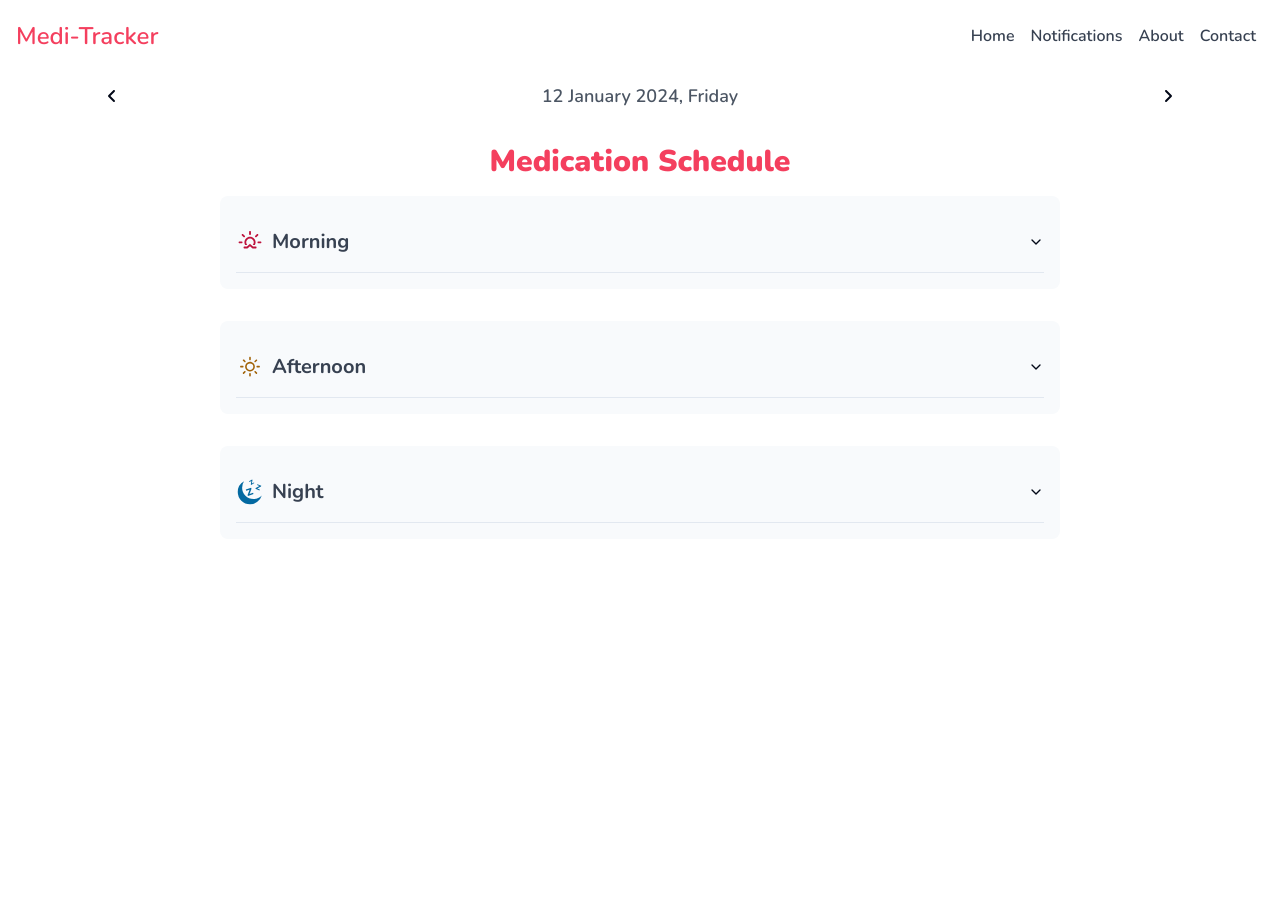
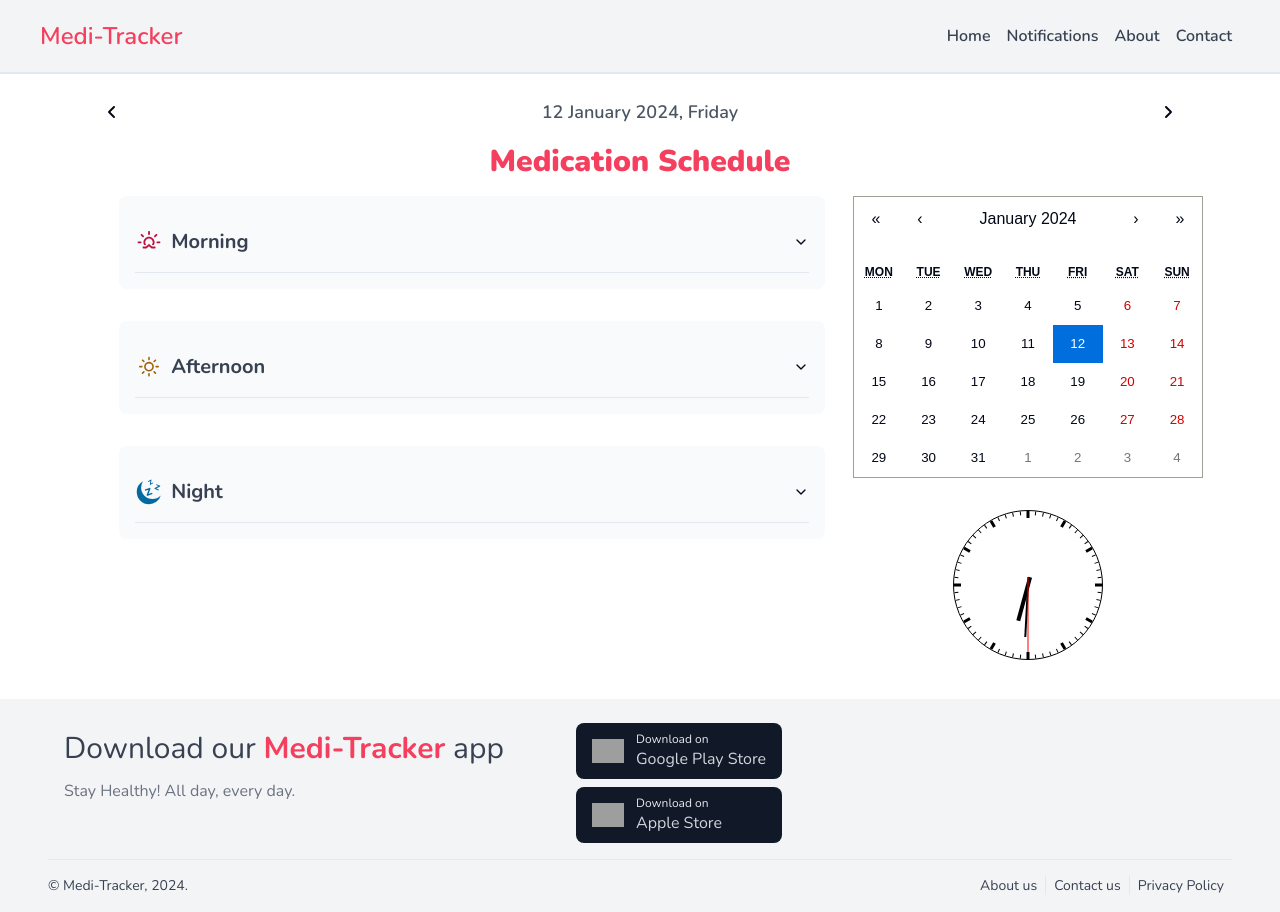
Before and after one commit to kabhinav577/medi-track, a Next.js app: page / in a window 1280 px wide. Before the commit the page ends 800 px from the top, so only its background shows below. Built offline with nearby package versions, Linux system fonts and the light colour scheme; grey boxes are pictures that could not be loaded.

Commit message:
Working on Footer and few bugs fixes

```diff
--- a/app/layout.tsx
+++ b/app/layout.tsx
@@ -2,6 +2,7 @@ import type { Metadata } from 'next';
 import { Nunito } from 'next/font/google';
 import './globals.css';
 import Navbar from '@/components/Navbar';
+import Footer from '@/components/Footer';
 
 const inter = Nunito({ subsets: ['latin'] });
 
@@ -20,6 +21,7 @@ export default function RootLayout({
       <body className={inter.className}>
         <Navbar />
         <div className="pb-20 pt-16">{children}</div>
+        <Footer />
       </body>
     </html>
   );
--- a/app/page.tsx
+++ b/app/page.tsx
@@ -1,3 +1,4 @@
+import CalendarClockWidget from '@/components/CalendarClockWidget';
 import Container from '@/components/Container';
 import DateCarousel from '@/components/DateCarousel';
 import MedicationSchedule from '@/components/MedicationSchedule';
@@ -6,7 +7,17 @@ export default function Home() {
   return (
     <Container>
       <DateCarousel />
-      <MedicationSchedule date={new Date()} />
+      <h1 className="text-3xl text-center font-semibold text-rose-500">
+        <strong>Medication Schedule</strong>
+      </h1>
+      <div className="w-full md:w-[85%] xl:w-full md:mx-auto relative">
+        <div className="w-full xl:w-[70%] xl:flex xl:justify-start items-center">
+          <MedicationSchedule date={new Date()} />
+        </div>
+        <div className="w-[25%] hidden absolute top-4 right-8 xl:flex flex-col items-center">
+          <CalendarClockWidget />
+        </div>
+      </div>
     </Container>
   );
 }
--- /dev/null
+++ b/components/CalendarClockWidget.tsx
@@ -0,0 +1,32 @@
+'use client';
+
+import React, { useEffect, useState } from 'react';
+import Calendar from 'react-calendar';
+import Clock from 'react-clock';
+import 'react-calendar/dist/Calendar.css';
+import 'react-clock/dist/Clock.css';
+
+type ValuePiece = Date | null;
+
+type Value = ValuePiece | [ValuePiece, ValuePiece];
+
+const CalendarClockWidget = () => {
+  const [calendarValue, setCalendarValue] = useState<Value>(new Date());
+  const [clockValue, setClockValue] = useState(new Date());
+
+  useEffect(() => {
+    const interval = setInterval(() => setClockValue(new Date()), 1000);
+
+    return () => {
+      clearInterval(interval);
+    };
+  }, []);
+  return (
+    <div className="flex flex-col justify-center items-center gap-8">
+      <Calendar onChange={setCalendarValue} value={calendarValue} />
+      <Clock value={clockValue} />
+    </div>
+  );
+};
+
+export default CalendarClockWidget;
--- a/components/DateCarousel.tsx
+++ b/components/DateCarousel.tsx
@@ -49,7 +49,7 @@ const DateCarousel: React.FC<DateCarouselProps> = ({}) => {
   };
 
   return (
-    <div className="flex items-center justify-between w-full px-4 py-4">
+    <div className="flex items-center justify-between w-full px-4 py-4 mt-4">
       <button
         onClick={() => handleDateChange(-1)}
         className=" hover:bg-gray-200 p-2 rounded-full focus:outline-none"
--- /dev/null
+++ b/components/Footer.tsx
@@ -0,0 +1,75 @@
+/* eslint-disable @next/next/no-img-element */
+'use client';
+import { useRouter } from 'next/navigation';
+import React from 'react';
+
+const Footer = () => {
+  const router = useRouter();
+  return (
+    <div className=" bg-gray-100 mt-20">
+      <div className="w-full mx-auto text-gray-700 px-8 md:px-12 py-4">
+        <div className="flex flex-col md:flex-row items-start md:gap-12 gap-4 justify-start">
+          <div className="p-4">
+            <h3 className="text-2xl md:text-3xl mb-3">
+              {' '}
+              Download our{' '}
+              <strong className="text-rose-500">Medi-Tracker</strong> app{' '}
+            </h3>
+            <p className="text-gray-500"> Stay Healthy! All day, every day. </p>
+          </div>
+          <div className="flex justify-center flex-col">
+            <div className="flex items-center w-auto rounded-lg px-4 py-2 mx-2 my-2 bg-gray-900">
+              <img
+                src="https://cdn-icons-png.flaticon.com/512/888/888857.png"
+                className="w-7 md:w-8"
+                alt="Image"
+              />
+              <div className="text-left ml-3">
+                <p className="text-xs text-gray-200">Download on </p>
+                <p className="text-sm md:text-base text-gray-300">
+                  {' '}
+                  Google Play Store{' '}
+                </p>
+              </div>
+            </div>
+            <div className="flex items-center w-auto rounded-lg px-4 py-2 mx-2 bg-gray-900">
+              <img
+                src="https://cdn-icons-png.flaticon.com/512/888/888841.png"
+                className="w-7 md:w-8"
+                alt="Image"
+              />
+              <div className="text-left ml-3">
+                <p className="text-xs text-gray-200">Download on </p>
+                <p className="text-sm md:text-base text-gray-300">
+                  {' '}
+                  Apple Store{' '}
+                </p>
+              </div>
+            </div>
+          </div>
+        </div>
+        <hr className="my-4" />
+        <div className="mt-4 flex flex-col md:flex-row md:justify-between items-center text-sm text-gray-700">
+          <p className="order-2 md:order-1 mt-4 md:mt-0">
+            {' '}
+            &copy; Medi-Tracker, 2024.{' '}
+          </p>
+          <div className="order-1 md:order-2 cursor-pointer">
+            <span className="px-2" onClick={() => router.push('/about')}>
+              About us
+            </span>
+            <span
+              className="px-2 border-l cursor-pointer"
+              onClick={() => router.push('/contact')}
+            >
+              Contact us
+            </span>
+            <span className="px-2 border-l">Privacy Policy</span>
+          </div>
+        </div>
+      </div>
+    </div>
+  );
+};
+
+export default Footer;
--- a/components/MedicationSchedule.tsx
+++ b/components/MedicationSchedule.tsx
@@ -50,10 +50,7 @@ const MedicationSchedule: React.FC<MedicationScheduleProps> = ({ date }) => {
 
   return (
     <div className="mt-4 w-full flex flex-col gap-4 items-center justify-center">
-      <h1 className="text-3xl font-semibold text-rose-500">
-        <strong>Medication Schedule</strong>
-      </h1>
-      <div className="w-full md:w-[90%] xl:w-[75%] flex flex-col justify-center gap-8 items-center">
+      <div className="w-full md:w-[90%] flex flex-col justify-center gap-8 items-center">
         {/* Morning Accordion */}
         <Accordion
           type="single"
--- a/components/Navbar.tsx
+++ b/components/Navbar.tsx
@@ -1,10 +1,11 @@
 'use client';
 
 import Link from 'next/link';
-import { useCallback, useEffect, useRef, useState } from 'react';
+import { useCallback, useState } from 'react';
 import MenuItem from './MenuItem';
 import { useRouter } from 'next/navigation';
 import { AiOutlineMenu } from 'react-icons/ai';
+import { IoMdClose } from 'react-icons/io';
 
 const links = [
   {
@@ -34,7 +35,7 @@ const Navbar = () => {
   }, []);
 
   return (
-    <header className="flex flex-wrap sm:justify-start sm:flex-nowrap fixed z-50 w-full bg-white text-sm py-4 dark:bg-gray-800">
+    <header className="flex flex-wrap sm:justify-start sm:flex-nowrap fixed z-50 w-full bg-gray-100 border-b-2 text-sm py-4 dark:bg-gray-800 px-6">
       <nav
         className="max-w-[85rem] w-full mx-auto px-4 flex items-center justify-between relative"
         aria-label="Global"
@@ -48,9 +49,9 @@ const Navbar = () => {
           </Link>
           <div
             onClick={toggleOpen}
-            className="p-4 md:py-1 md:px-2  flex flex-row items-center gap-3 rounded-full cursor-pointer  transition md:hidden"
+            className="p-4 md:py-1 md:px-2  flex flex-row items-center gap-3 rounded-full cursor-pointer transition md:hidden"
           >
-            <AiOutlineMenu size={18} />
+            {open ? <IoMdClose size={18} /> : <AiOutlineMenu size={18} />}
           </div>
         </div>
 
--- a/package.json
+++ b/package.json
@@ -15,6 +15,8 @@
     "lucide-react": "^0.309.0",
     "next": "14.0.4",
     "react": "^18",
+    "react-calendar": "^4.8.0",
+    "react-clock": "^4.6.0",
     "react-dom": "^18",
     "react-icons": "^5.0.1",
     "react-spinners": "^0.13.8",
```
Also changed, not shown: 1 other file (tests, documents, lock files or other folders).
